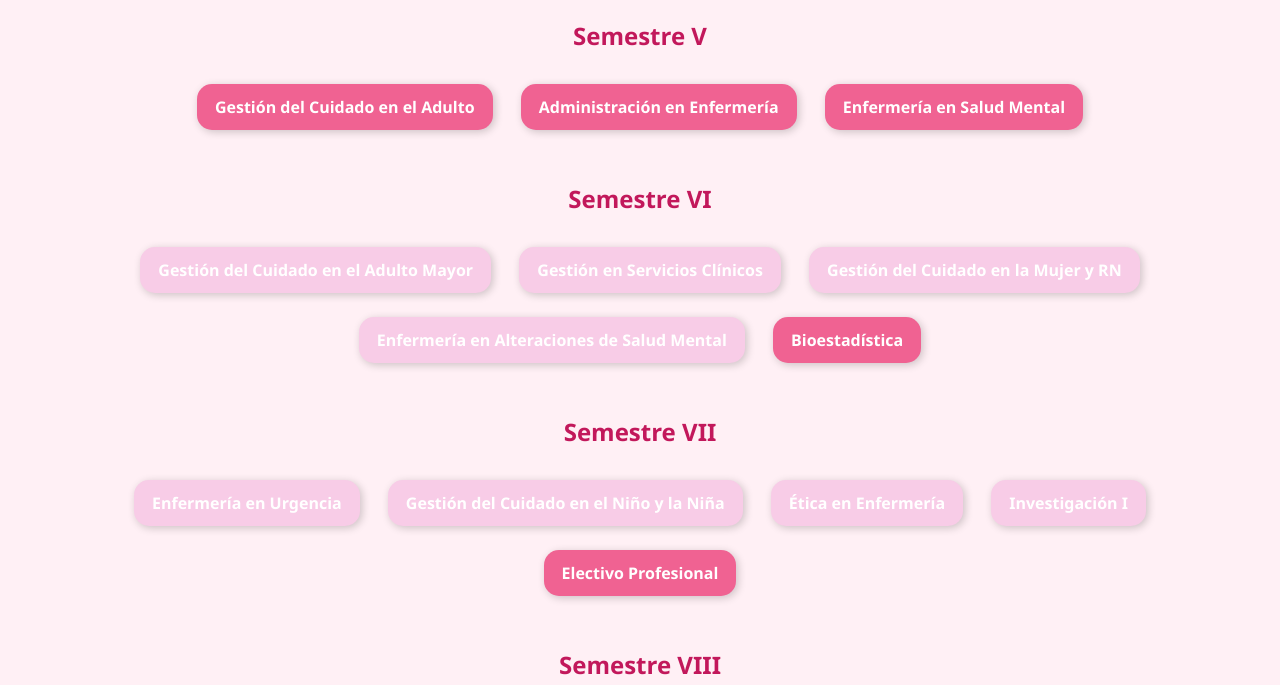
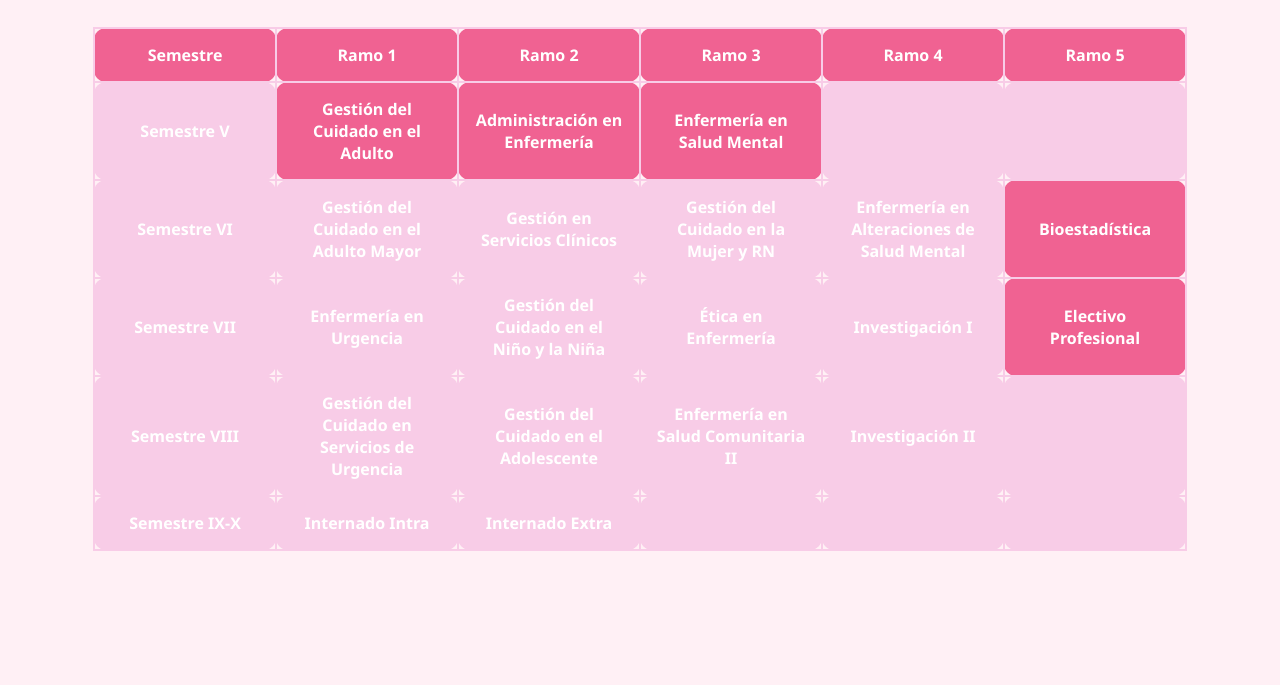
Before and after one commit to pazziii/malla-interactiva-official, a plain HTML site: page index.html in a window 1280 px wide. Shown: the part 115-800 px from the top of the page. Drawn offline with Linux system fonts and the light colour scheme.

Commit message:
Update index.html

```diff
--- a/index.html
+++ b/index.html
@@ -1,8 +1,8 @@
 <!DOCTYPE html>
 <html lang="es">
 <head>
-  <meta charset="UTF-8">
-  <title>Malla Curricular Enfermería</title>
+<meta charset="UTF-8" />
+<title>Malla Curricular Interactiva en Cuadricula</title>
 <style>
   body {
     font-family: "Segoe UI", sans-serif;
@@ -10,87 +10,101 @@
     padding: 40px;
     text-align: center;
   }
-
   h1 {
     color: #d63384;
+    margin-bottom: 30px;
   }
-
-    .ramo {
-      display: inline-block;
-      padding: 12px 18px;
-      margin: 12px;
-      border-radius: 15px;
+  table {
+    margin: 0 auto;
+    border-collapse: collapse;
+    width: 90%;
+    max-width: 900px;
+  }
+  th, td {
+    border: 2px solid #f8cce7;
+    padding: 15px;
+    border-radius: 12px;
     background-color: #f8cce7;
     color: white;
     font-weight: bold;
-      box-shadow: 2px 2px 8px rgba(0, 0, 0, 0.2);
     cursor: not-allowed;
     transition: all 0.3s ease;
+    min-width: 150px;
+    user-select: none;
   }
-
-    .ramo:hover {
-      transform: scale(1.05);
+  th {
+    background-color: #f06292;
+    cursor: default;
   }
-
-    .ramo.activo {
+  td.activo {
     background-color: #f06292;
     cursor: pointer;
   }
-
-    .ramo.completado {
+  td.completado {
     background-color: #d63384;
   }
-
-    .semestre {
-      margin-bottom: 40px;
-    }
-
-    h2 {
-      color: #c2185b;
+  td.activo:hover {
+    transform: scale(1.05);
   }
 </style>
 </head>
 <body>
   <h1>Malla Curricular Interactiva 💖</h1>
 
-  <div class="semestre">
-    <h2>Semestre V</h2>
-    <div class="ramo activo" id="adulto" onclick="desbloquear(['adultoMayor','mujerRecienNacido','altSaludMental','etica'], this)">Gestión del Cuidado en el Adulto</div>
-    <div class="ramo activo" id="admin" onclick="desbloquear(['adultoMayor','serviciosClinicos'], this)">Administración en Enfermería</div>
-    <div class="ramo activo" id="saludMental" onclick="desbloquear(['adultoMayor','mujerRecienNacido','altSaludMental'], this)">Enfermería en Salud Mental</div>
-  </div>
-
-  <div class="semestre">
-    <h2>Semestre VI</h2>
-    <div class="ramo" id="adultoMayor" onclick="desbloquear(['urgencia','ninoNina'], this)">Gestión del Cuidado en el Adulto Mayor</div>
-    <div class="ramo" id="serviciosClinicos" onclick="marcarCompletado(this)">Gestión en Servicios Clínicos</div>
-    <div class="ramo" id="mujerRecienNacido" onclick="desbloquear(['urgencia','ninoNina'], this)">Gestión del Cuidado en la Mujer y RN</div>
-    <div class="ramo" id="altSaludMental" onclick="desbloquear(['urgencia','ninoNina'], this)">Enfermería en Alteraciones de Salud Mental</div>
-    <div class="ramo activo" id="bioestadistica" onclick="desbloquear(['investigacion1'], this)">Bioestadística</div>
-  </div>
-
-  <div class="semestre">
-    <h2>Semestre VII</h2>
-    <div class="ramo" id="urgencia" onclick="desbloquear(['urgenciaServicios','saludComunitaria2'], this)">Enfermería en Urgencia</div>
-    <div class="ramo" id="ninoNina" onclick="desbloquear(['urgenciaServicios','adolescente','saludComunitaria2'], this)">Gestión del Cuidado en el Niño y la Niña</div>
-    <div class="ramo" id="etica" onclick="marcarCompletado(this)">Ética en Enfermería</div>
-    <div class="ramo" id="investigacion1" onclick="desbloquear(['investigacion2'], this)">Investigación I</div>
-    <div class="ramo activo" id="electivo" onclick="marcarCompletado(this)">Electivo Profesional</div>
-  </div>
-
-  <div class="semestre">
-    <h2>Semestre VIII</h2>
-    <div class="ramo" id="urgenciaServicios" onclick="desbloquear(['internadoIntra','internadoExtra'], this)">Gestión del Cuidado en Servicios de Urgencia</div>
-    <div class="ramo" id="adolescente" onclick="desbloquear(['internadoIntra','internadoExtra'], this)">Gestión del Cuidado en el Adolescente</div>
-    <div class="ramo" id="saludComunitaria2" onclick="desbloquear(['internadoIntra','internadoExtra'], this)">Enfermería en Salud Comunitaria II</div>
-    <div class="ramo" id="investigacion2" onclick="desbloquear(['internadoIntra','internadoExtra'], this)">Investigación II</div>
-  </div>
-
-  <div class="semestre">
-    <h2>Internados</h2>
-    <div class="ramo" id="internadoIntra" onclick="marcarCompletado(this)">Internado Intra</div>
-    <div class="ramo" id="internadoExtra" onclick="marcarCompletado(this)">Internado Extra</div>
-  </div>
+  <table>
+    <thead>
+      <tr>
+        <th>Semestre</th>
+        <th>Ramo 1</th>
+        <th>Ramo 2</th>
+        <th>Ramo 3</th>
+        <th>Ramo 4</th>
+        <th>Ramo 5</th>
+      </tr>
+    </thead>
+    <tbody>
+      <tr>
+        <td>Semestre V</td>
+        <td id="adulto" class="activo" onclick="desbloquear(['adultoMayor','mujerRecienNacido','altSaludMental','etica'], this)">Gestión del Cuidado en el Adulto</td>
+        <td id="admin" class="activo" onclick="desbloquear(['adultoMayor','serviciosClinicos'], this)">Administración en Enfermería</td>
+        <td id="saludMental" class="activo" onclick="desbloquear(['adultoMayor','mujerRecienNacido','altSaludMental'], this)">Enfermería en Salud Mental</td>
+        <td></td>
+        <td></td>
+      </tr>
+      <tr>
+        <td>Semestre VI</td>
+        <td id="adultoMayor" onclick="desbloquear(['urgencia','ninoNina'], this)">Gestión del Cuidado en el Adulto Mayor</td>
+        <td id="serviciosClinicos" onclick="marcarCompletado(this)">Gestión en Servicios Clínicos</td>
+        <td id="mujerRecienNacido" onclick="desbloquear(['urgencia','ninoNina'], this)">Gestión del Cuidado en la Mujer y RN</td>
+        <td id="altSaludMental" onclick="desbloquear(['urgencia','ninoNina'], this)">Enfermería en Alteraciones de Salud Mental</td>
+        <td id="bioestadistica" class="activo" onclick="desbloquear(['investigacion1'], this)">Bioestadística</td>
+      </tr>
+      <tr>
+        <td>Semestre VII</td>
+        <td id="urgencia" onclick="desbloquear(['urgenciaServicios','saludComunitaria2'], this)">Enfermería en Urgencia</td>
+        <td id="ninoNina" onclick="desbloquear(['urgenciaServicios','adolescente','saludComunitaria2'], this)">Gestión del Cuidado en el Niño y la Niña</td>
+        <td id="etica" onclick="marcarCompletado(this)">Ética en Enfermería</td>
+        <td id="investigacion1" onclick="desbloquear(['investigacion2'], this)">Investigación I</td>
+        <td id="electivo" class="activo" onclick="marcarCompletado(this)">Electivo Profesional</td>
+      </tr>
+      <tr>
+        <td>Semestre VIII</td>
+        <td id="urgenciaServicios" onclick="desbloquear(['internadoIntra','internadoExtra'], this)">Gestión del Cuidado en Servicios de Urgencia</td>
+        <td id="adolescente" onclick="desbloquear(['internadoIntra','internadoExtra'], this)">Gestión del Cuidado en el Adolescente</td>
+        <td id="saludComunitaria2" onclick="desbloquear(['internadoIntra','internadoExtra'], this)">Enfermería en Salud Comunitaria II</td>
+        <td id="investigacion2" onclick="desbloquear(['internadoIntra','internadoExtra'], this)">Investigación II</td>
+        <td></td>
+      </tr>
+      <tr>
+        <td>Semestre IX-X</td>
+        <td id="internadoIntra" onclick="marcarCompletado(this)">Internado Intra</td>
+        <td id="internadoExtra" onclick="marcarCompletado(this)">Internado Extra</td>
+        <td></td>
+        <td></td>
+        <td></td>
+      </tr>
+    </tbody>
+  </table>
 
 <script>
   function desbloquear(siguientes, actual) {
```
Lines whose indentation alone changed are shown as unchanged.
